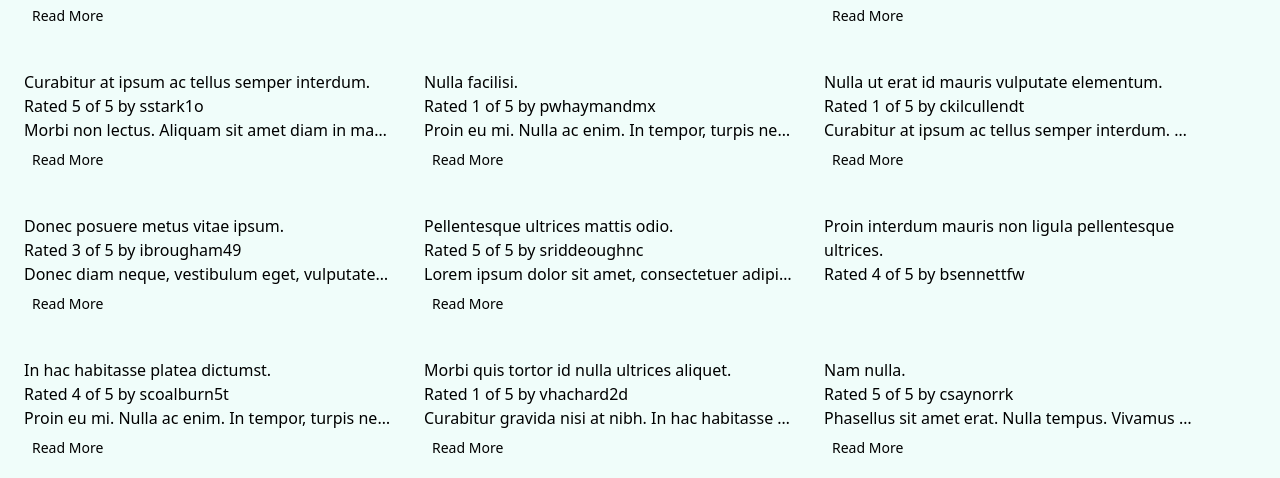
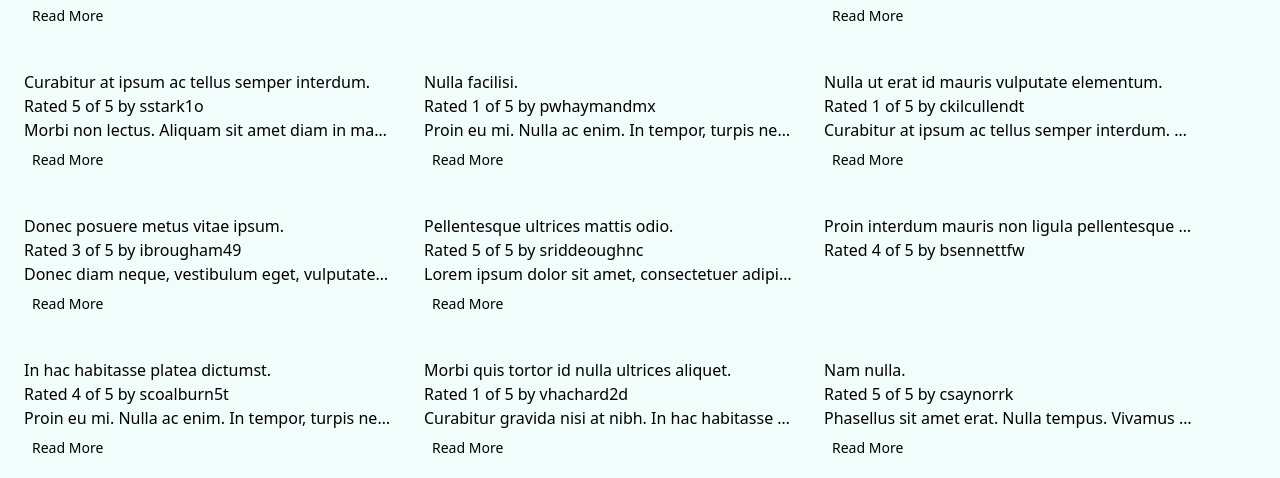
Before and after one commit to CheoR/Beeru, a Flask app: page / in a window 1280 px wide. Shown: the part 274-752 px from the top of the page. Run offline with Flask 3, Linux system fonts and the light colour scheme; data comes from the database, SQL or seed files in the repository; some libraries are stand-ins or nearby versions.

Commit message:
layout: truncate titles/comments

```diff
--- a/src/templates/components/_reviews.html
+++ b/src/templates/components/_reviews.html
@@ -30,14 +30,14 @@
           w-96
           h-32
         ">
-      <p>{{rv.title}}</p>
+      <p class="truncate">{{rv.title}}</p>
       <p>
         Rated {{rv.rating}} of 5 by {{rv.username}}
       </p>
       <p class="truncate">
         {{rv.comment}}
       </p>
-      {% if rv.comment|length %}
+      {% if rv.comment %}
         <a href="review/{{rv.review_id}}" class="
           block
           duration-300
```
